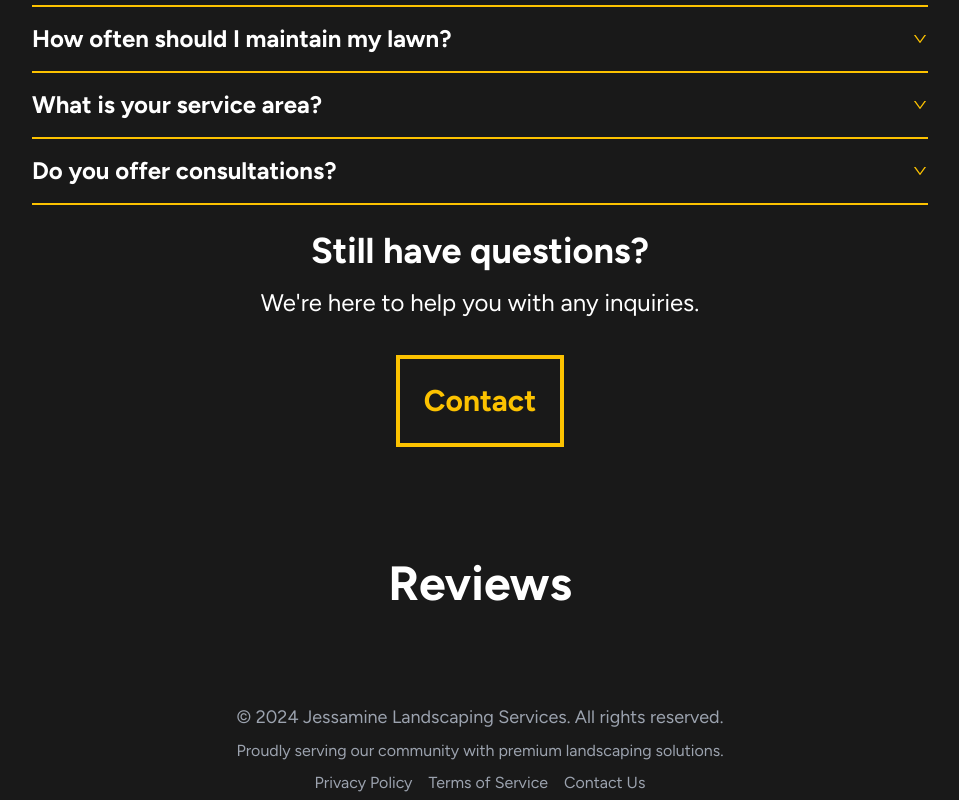
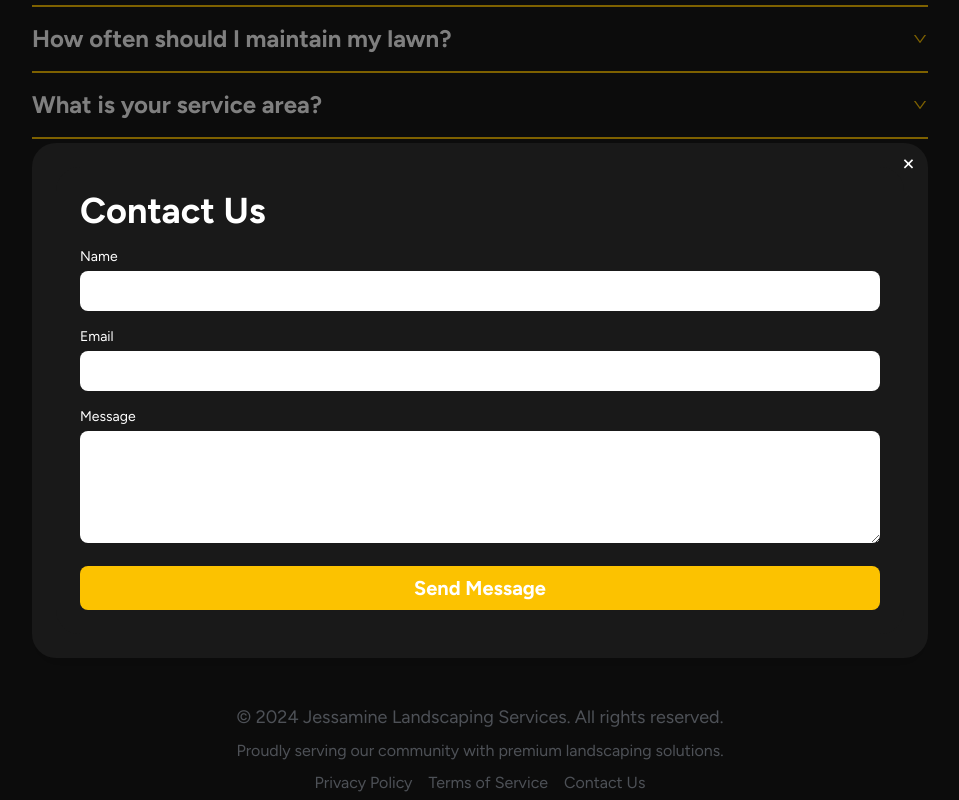
Before and after one commit to stormdavis6/jessamine_landscaping, a Next.js app: page / in a window 1280 px wide. Both pictures are taken after a click on the button "Contact". Shown: the part 6676-7476 px from the top of the page, without its empty margins (160-1119 px from the left). Built offline with nearby package versions, Linux system fonts and the light colour scheme.

Commit message:
Started working on ContactForm.js

```diff
--- /dev/null
+++ b/src/app/components/ContactForm.js
@@ -0,0 +1,90 @@
+"use client";
+
+import { useState } from 'react';
+
+export default function ContactForm() {
+    const [formData, setFormData] = useState({
+        name: '',
+        email: '',
+        message: '',
+    });
+
+    const handleChange = (e) => {
+        const { name, value } = e.target;
+        setFormData((prevData) => ({ ...prevData, [name]: value }));
+    };
+
+    const handleSubmit = async (e) => {
+        e.preventDefault();
+
+        try {
+            const response = await fetch('/api/contact', {
+                method: 'POST',
+                headers: { 'Content-Type': 'application/json' },
+                body: JSON.stringify(formData),
+            });
+
+            if (response.ok) {
+                alert('Form submitted successfully!');
+                setFormData({ name: '', email: '', message: '' });
+            } else {
+                alert('Failed to submit the form.');
+            }
+        } catch (error) {
+            console.error('Error submitting form:', error);
+            alert('An error occurred. Please try again later.');
+        }
+    };
+
+    return (
+        <form onSubmit={handleSubmit} className="bg-[#191919] p-6 rounded-3xl space-y-4 w-full max-w-4xl">
+            <h2 className="text-2xl lg:text-4xl font-bold text-white">Contact Us</h2>
+
+            <div>
+                <label htmlFor="name" className="block text-sm font-medium text-white">Name</label>
+                <input
+                    type="text"
+                    id="name"
+                    name="name"
+                    value={formData.name}
+                    onChange={handleChange}
+                    className="mt-1 p-2 text-black w-full rounded-lg focus:outline-none focus:ring-2 focus:ring-[rgb(252,194,0)]"
+                    required
+                />
+            </div>
+
+            <div>
+                <label htmlFor="email" className="block text-sm font-medium text-white">Email</label>
+                <input
+                    type="email"
+                    id="email"
+                    name="email"
+                    value={formData.email}
+                    onChange={handleChange}
+                    className="mt-1 p-2 text-black w-full rounded-lg focus:outline-none focus:ring-2 focus:ring-[rgb(252,194,0)]"
+                    required
+                />
+            </div>
+
+            <div>
+                <label htmlFor="message" className="block text-sm font-medium text-white">Message</label>
+                <textarea
+                    id="message"
+                    name="message"
+                    value={formData.message}
+                    onChange={handleChange}
+                    rows="4"
+                    className="mt-1 p-2 text-black w-full rounded-lg focus:outline-none focus:ring-2 focus:ring-[rgb(252,194,0)]"
+                    required
+                ></textarea>
+            </div>
+
+            <button
+                type="submit"
+                className="w-full py-2 px-4 bg-[rgb(252,194,0)] text-white font-bold text-lg lg:text-xl rounded-lg hover:bg-[rgb(232,166,0)] transition duration-300"
+            >
+                Send Message
+            </button>
+        </form>
+    );
+}
--- a/src/app/components/Footer.js
+++ b/src/app/components/Footer.js
@@ -1,4 +1,19 @@
+"use client";
+
+import {useState} from "react";
+import Modal from "@/app/components/Modal";
+import ContactForm from "@/app/components/ContactForm";
+
 export default function Footer() {
+    const [isModalOpen, setIsModalOpen] = useState(false);
+
+    const handleOpenModal = () => {
+        setIsModalOpen(true);
+    };
+
+    const handleCloseModal = () => {
+        setIsModalOpen(false);
+    };
     return (
         <footer className="bg-[#191919] text-gray-400 py-6 px-4 text-center">
             <div className="max-w-screen-xl mx-auto flex flex-col items-center space-y-2">
@@ -9,9 +24,18 @@ export default function Footer() {
                 <div className="flex space-x-4">
                     <a href="#" className="hover:text-[rgb(252,194,0)] transition duration-300">Privacy Policy</a>
                     <a href="#" className="hover:text-[rgb(252,194,0)] transition duration-300">Terms of Service</a>
-                    <a href="#" className="hover:text-[rgb(252,194,0)] transition duration-300">Contact Us</a>
+                    <a
+                        href="#"
+                        onClick={handleOpenModal}  // Open modal when clicked
+                        className="hover:text-[rgb(252,194,0)] transition duration-300">Contact Us</a>
                 </div>
             </div>
+
+            {/* Modal with Contact Form */}
+            <Modal isOpen={isModalOpen} onClose={handleCloseModal}>
+                <ContactForm />
+            </Modal>
+
         </footer>
     );
 }
--- /dev/null
+++ b/src/app/components/Modal.js
@@ -0,0 +1,17 @@
+export default function Modal({ isOpen, onClose, children }) {
+    if (!isOpen) return null;
+
+    return (
+        <div className="fixed inset-0 z-50 flex items-center justify-center bg-black bg-opacity-50">
+            <div className="mx-6 bg-[#191919] p-6 rounded-3xl shadow-lg relative max-w-4xl w-full">
+                <button
+                    className="absolute top-1 right-3 text-white text-xl lg:text-2xl"
+                    onClick={onClose}
+                >
+                    &times;
+                </button>
+                {children}
+            </div>
+        </div>
+    );
+}
--- a/src/app/components/ServiceCard.js
+++ b/src/app/components/ServiceCard.js
@@ -1,6 +1,6 @@
 export default function ServiceCard({ description, image }) {
     return (
-        <div className="bg-none rounded-b-3xl overflow-hidden lg:p-4 text-white font-figtree transform transition duration-300 hover:scale-105">
+        <div className="bg-none overflow-hidden lg:p-4 text-white font-figtree transform transition duration-300 hover:scale-105">
             <img
                 src={image}
                 alt={description}
--- a/src/app/pages/sections/FAQSection.js
+++ b/src/app/pages/sections/FAQSection.js
@@ -3,11 +3,19 @@
 import FAQItem from '../../components/FAQItem';
 import { faqs } from '../../data/faqs';
 import Button from "@/app/components/Button";
+import Modal from "@/app/components/Modal";
+import ContactForm from "@/app/components/ContactForm";
+import {useState} from "react";
 
 export default function FAQSection() {
+    const [isModalOpen, setIsModalOpen] = useState(false);
 
-    const handleCallNowClick = () => {
-        console.log('Call Now button clicked!');
+    const handleOpenModal = () => {
+        setIsModalOpen(true);
+    };
+
+    const handleCloseModal = () => {
+        setIsModalOpen(false);
     };
 
     return (
@@ -43,9 +51,15 @@ export default function FAQSection() {
                 <Button
                     text="Contact"
                     className="bg-[#191919] text-[#FCC200] border-4 border-[#FCC200] min-w-32 min-h-15 p-4 md:p-6 cursor-pointer sm:text-xl md:text-2xl lg:text-3xl font-bold font-figtree flex items-center justify-center"
-                    onClick={handleCallNowClick}
+                    onClick={handleOpenModal}  // Open modal when clicked
                 />
             </div>
+
+            {/* Modal with Contact Form */}
+            <Modal isOpen={isModalOpen} onClose={handleCloseModal}>
+                <ContactForm />
+            </Modal>
+
         </section>
     );
 }
--- a/src/app/pages/sections/HeroSection.js
+++ b/src/app/pages/sections/HeroSection.js
@@ -69,6 +69,7 @@ export default function HeroSection() {
                     className="w-full object-cover object-[95%] md:object-contain"
                 />
             </div>
+
         </section>
     );
 }
```
